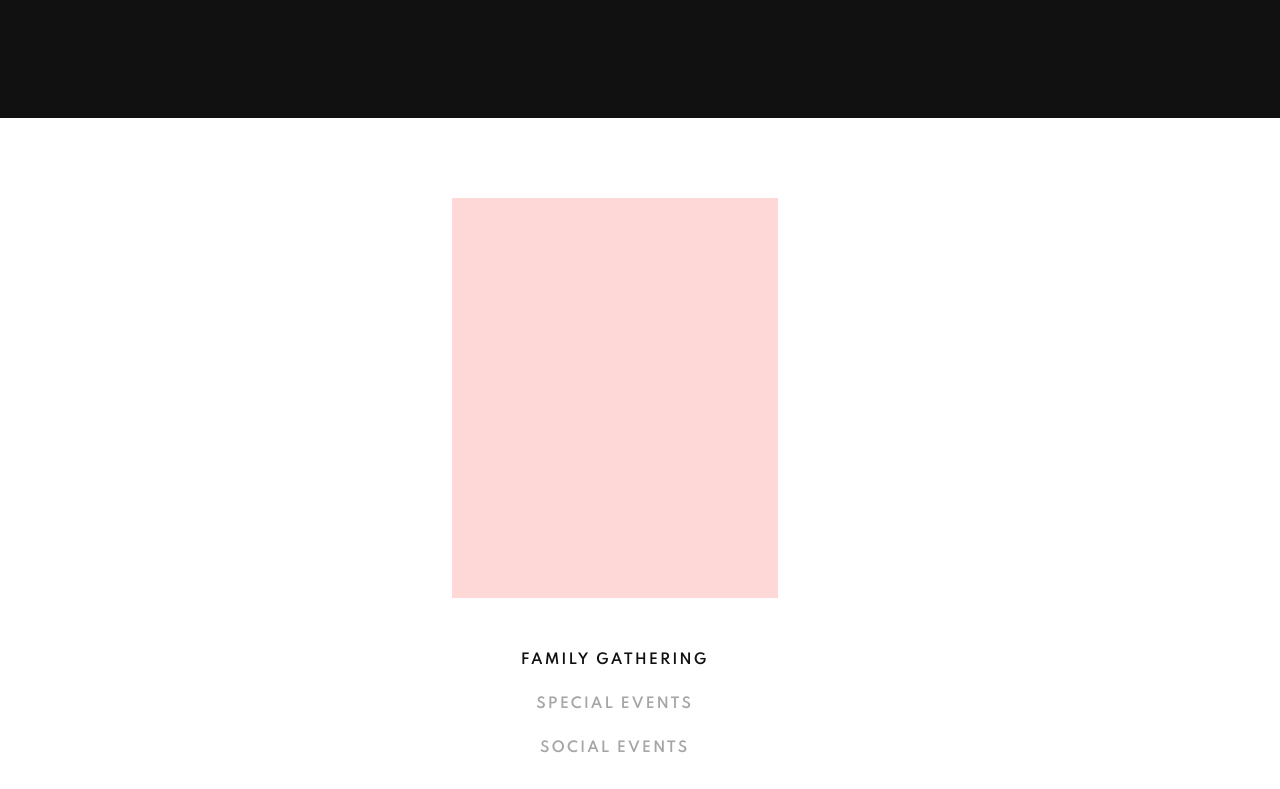
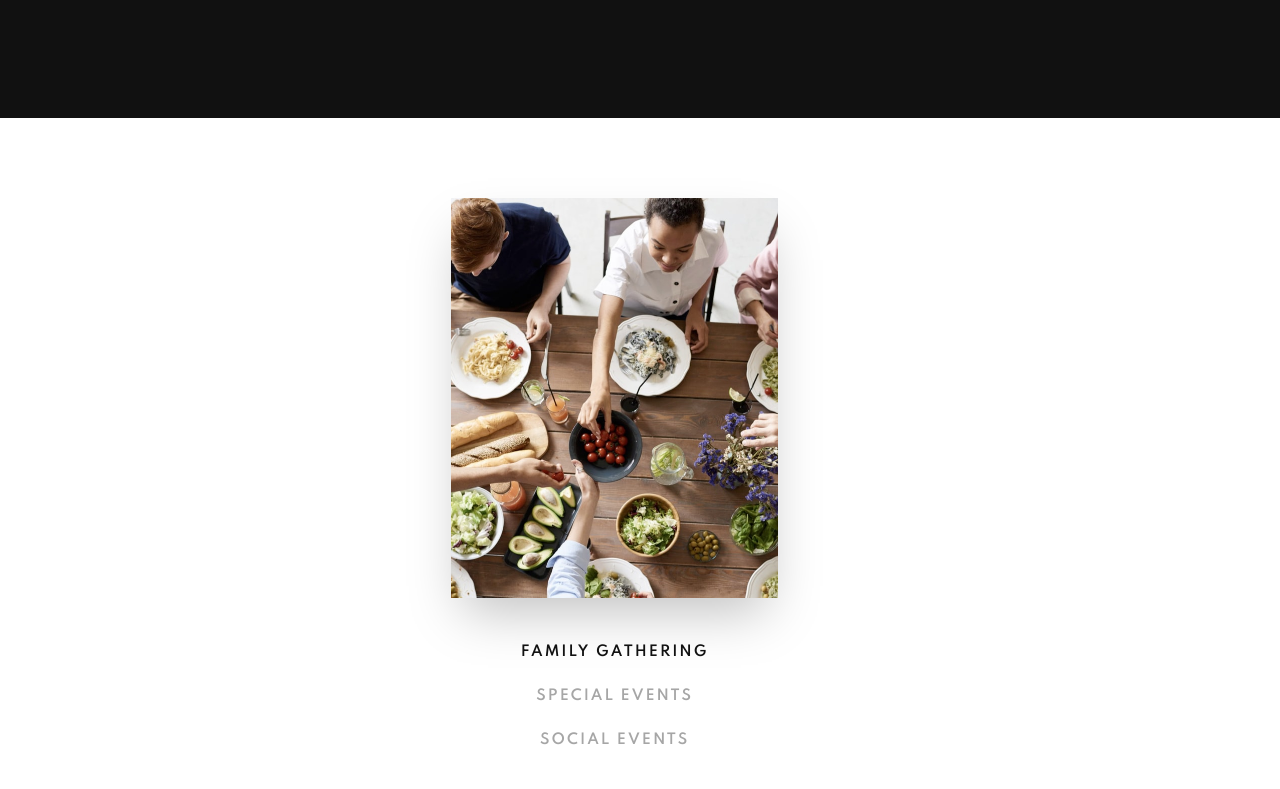
Before and after one commit to 0xShynn/frontendmentor-dine-restaurant-website, a Next.js app: page / in a window 1280 px wide. Shown: the part 2423-3212 px from the top of the page. Built offline with nearby package versions, Linux system fonts and the light colour scheme.

Commit message:
updated: events container

```diff
--- a/components/EventsContainer.js
+++ b/components/EventsContainer.js
@@ -1,94 +1,104 @@
 import {
   Box,
+  Flex,
+  Heading,
+  Tab,
+  TabList,
+  TabPanel,
+  TabPanels,
   Tabs,
-  TabList,
-  TabPanels,
-  Tab,
-  TabPanel,
-  Heading,
   Text,
-  Flex,
 } from '@chakra-ui/react';
 import NextImage from 'next/image';
+import PropTypes from 'prop-types';
+
+import familyGatheringMobile from '../assets/homepage/family-gathering-mobile@2x.jpg';
+import socialEventsMobile from '../assets/homepage/social-events-mobile@2x.jpg';
+import specialEventsMobile from '../assets/homepage/special-events-mobile@2x.jpg';
 
 import CustomLink from './CustomLink';
 
 const EventsContainer = () => {
-  const EventContent = ({ title, text }) => {
+  const tabData = [
+    {
+      label: 'Family Gathering',
+      content:
+        'We love catering for entire families. So please bring everyone along for a special meal with your loved ones. We’ll provide a memorable experience for all.',
+      imageMobile: familyGatheringMobile,
+    },
+    {
+      label: 'Special Events',
+      content:
+        'Whether it’s a romantic dinner or special date you’re celebrating with others we’ll look after you. We’ll be sure to mark your special date with an unforgettable meal.',
+      imageMobile: specialEventsMobile,
+    },
+    {
+      label: 'Social Events',
+      content:
+        'Are you looking to have a larger social event? No problem! We’re more than happy to cater for big parties. We’ll work with you to make your event a hit with everyone.',
+      imageMobile: socialEventsMobile,
+    },
+  ];
+
+  function DataTabs({ data }) {
     return (
-      <Box textAlign="center">
-        <Heading as="h2" variant="h2" mb="4">
-          {title}
-        </Heading>
-        <Text textStyle="body2" mb="6">
-          {text}
-        </Text>
-        <CustomLink href="/" variant="light">
-          Book a table
-        </CustomLink>
-      </Box>
-    );
-  };
-
-  return (
-    <Box py="16">
-      <Tabs isFitted orientation="vertical" id="1" variant="unstyled">
+      <Tabs isFitted orientation="vertical" variant="unstyled" id="1" py="16">
         <Flex direction="column" align="center">
           <Flex>
             <TabPanels>
-              <TabPanel>
-                <Box w="326px" h="400px" bg="red.100" mb="6" />
-              </TabPanel>
-              <TabPanel>
-                <Box w="326px" h="400px" bg="blue.100" mb="6" />
-              </TabPanel>
-              <TabPanel>
-                <Box w="326px" h="400px" bg="yellow.100" mb="6" />
-              </TabPanel>
+              {data.map((tab, index) => (
+                <TabPanel key={index}>
+                  <Box w="327px" h="400px" shadow="2xl">
+                    <NextImage
+                      src={tab.imageMobile}
+                      width="327px"
+                      height="400px"
+                    />
+                  </Box>
+                </TabPanel>
+              ))}
             </TabPanels>
           </Flex>
-          <TabList>
-            <Tab color="#A6A6A6" _selected={{ color: 'primary.codgray' }}>
-              <Heading as="h3" variant="h3s">
-                Family Gathering
-              </Heading>
-            </Tab>
-            <Tab color="#A6A6A6" _selected={{ color: 'primary.codgray' }}>
-              <Heading as="h3" variant="h3s">
-                Special Events
-              </Heading>
-            </Tab>
-            <Tab color="#A6A6A6" _selected={{ color: 'primary.codgray' }}>
-              <Heading as="h3" variant="h3s">
-                Social Events
-              </Heading>
-            </Tab>
+
+          <TabList pt="4" pb="2">
+            {data.map((tab, index) => (
+              <Tab
+                key={index}
+                color="#A6A6A6"
+                _selected={{ color: 'primary.codgray' }}
+              >
+                <Heading as="h3" variant="h3s">
+                  {tab.label}
+                </Heading>
+              </Tab>
+            ))}
           </TabList>
 
           <TabPanels>
-            <TabPanel>
-              <EventContent
-                title="Family Gathering"
-                text="We love catering for entire families. So please bring everyone along for a special meal with your loved ones. We’ll provide a memorable experience for all."
-              />
-            </TabPanel>
-            <TabPanel>
-              <EventContent
-                title="Special Events"
-                text="Whether it’s a romantic dinner or special date you’re celebrating with others we’ll look after you. We’ll be sure to mark your special date with an unforgettable meal."
-              />
-            </TabPanel>
-            <TabPanel>
-              <EventContent
-                title="Social Events"
-                text="Are you looking to have a larger social event? No problem! We’re more than happy to cater for big parties. We’ll work with you to make your event a hit with everyone."
-              />
-            </TabPanel>
+            {data.map((tab, index) => (
+              <TabPanel textAlign="center" key={index}>
+                <Heading as="h2" variant="h2" mb="4">
+                  {tab.label}
+                </Heading>
+                <Text textStyle="body2" mb="6">
+                  {tab.content}
+                </Text>
+                <CustomLink href="/" variant="light">
+                  Book a table
+                </CustomLink>
+              </TabPanel>
+            ))}
           </TabPanels>
         </Flex>
       </Tabs>
-    </Box>
-  );
+    );
+  }
+
+  return <DataTabs data={tabData} />;
+};
+
+EventsContainer.propTypes = {
+  data: PropTypes.object,
 };
 
 export default EventsContainer;
```
